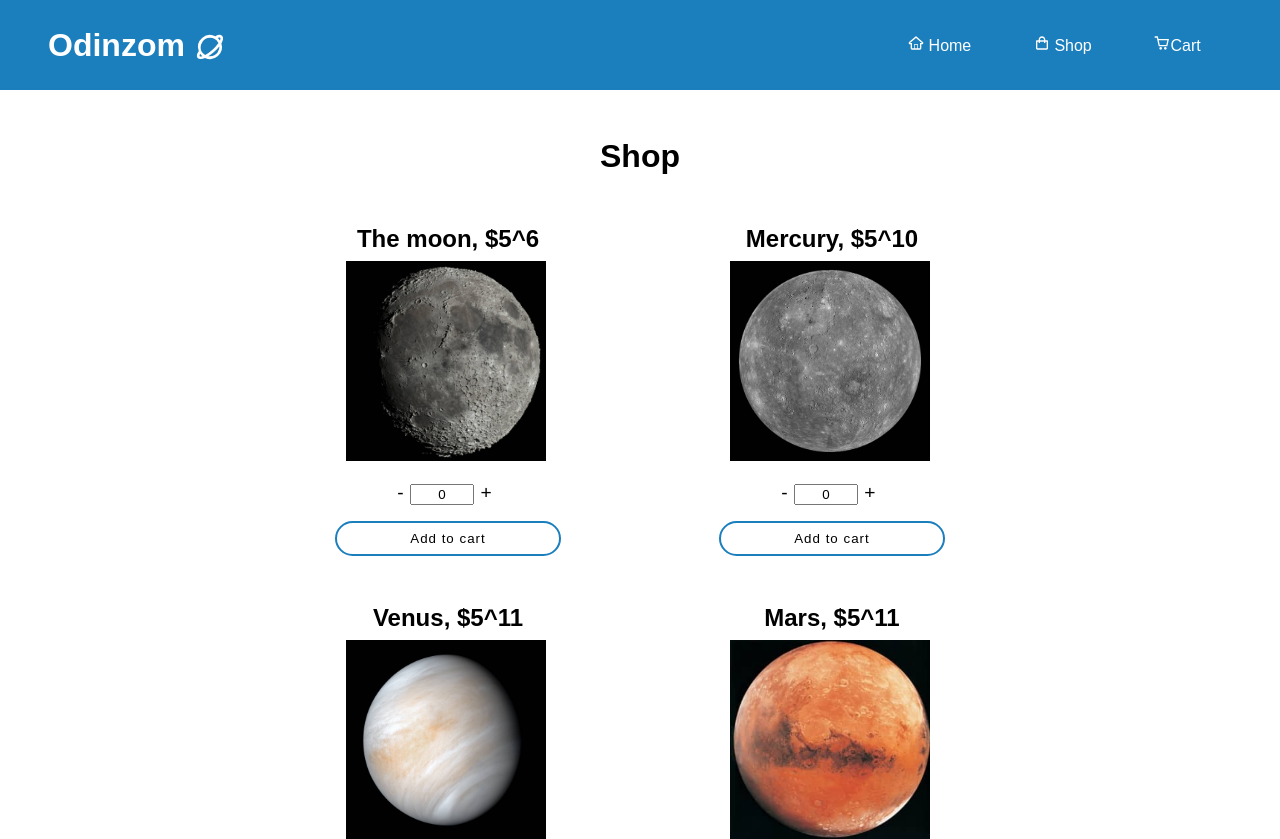
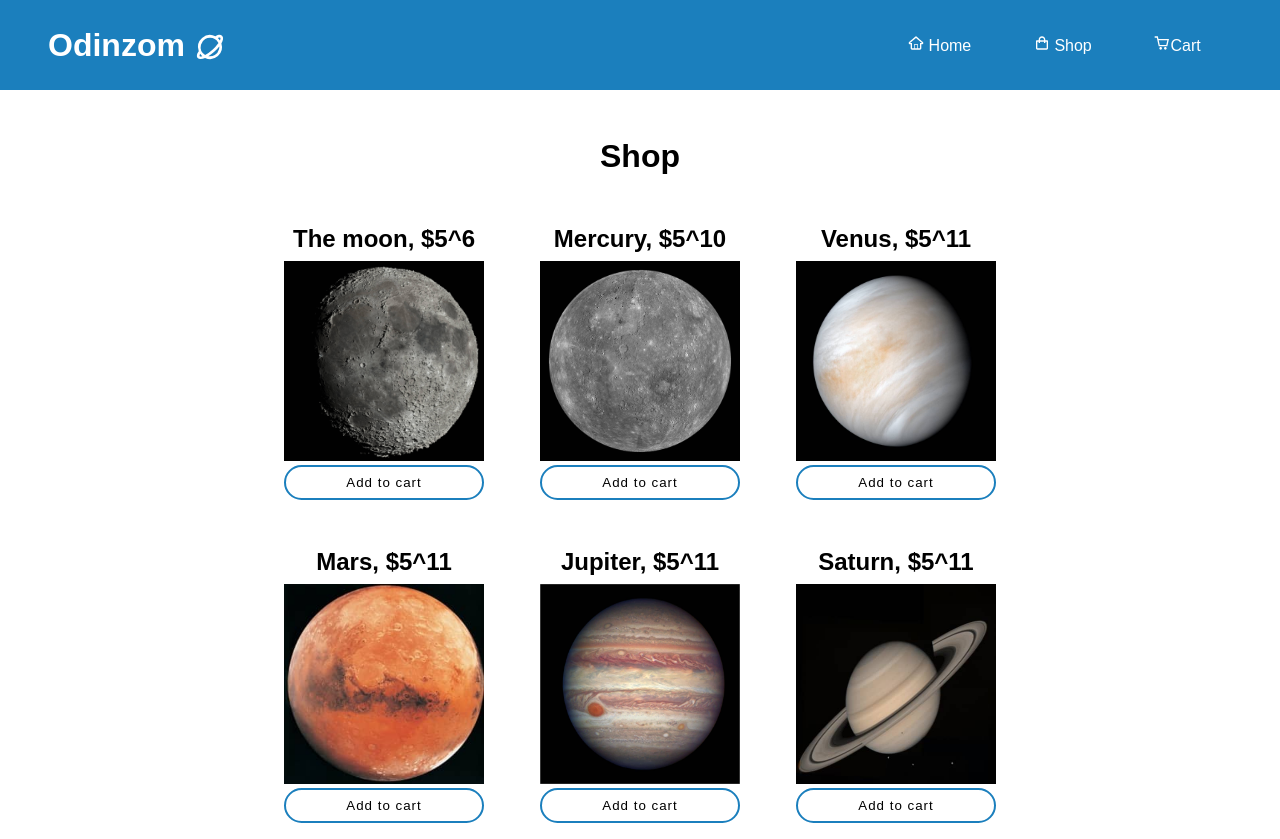
Before and after one commit to SultanBadri/shopping-cart, a React (Create React App) app: page /#/shop in a window 1280 px wide. Shown: the top 839 px of the page. Built offline with nearby package versions, Linux system fonts and the light colour scheme.

Commit message:
removed inputs from shop, centered planet images

```diff
--- a/src/data/Items.tsx
+++ b/src/data/Items.tsx
@@ -83,9 +83,7 @@ const Items: React.FC<CartItems> = ({ cartItems, setCartItems }) => {
       {planets.map((planet, i) => (
         <ShopItem
           key={i}
-          name={planet.name}
-          src={planet.src}
-          price={planet.price}
+          planet={planet}
           cartItems={cartItems}
           setCartItems={setCartItems}
         />
--- a/src/data/shopItem.tsx
+++ b/src/data/shopItem.tsx
@@ -1,4 +1,4 @@
-import React, { useState } from "react";
+import React from "react";
 import styled from "styled-components";
 
 const ItemDiv = styled.div`
@@ -11,35 +11,11 @@ const ItemDiv = styled.div`
   }
 
   div {
-    width: 90%;
+    width: 100%;
     margin: 0 auto;
   }
 
-  .quantity {
-    width: 50%;
-    margin: 1rem auto;
-    .decrease,
-    .increase {
-      background: none;
-      border: none;
-      outline: none;
-      cursor: pointer;
-      font-size: 1.2rem;
-    }
-
-    input {
-      text-align: center;
-      width: 50%;
-    }
-  }
-
-  input::-webkit-outer-spin-button,
-  input::-webkit-inner-spin-button {
-    -webkit-appearance: none;
-    margin: 0;
-  }
-
-  .add-to-cart {
+  button {
     outline: none;
     border: none;
     padding: 8px 32px;
@@ -58,57 +34,25 @@ const ItemDiv = styled.div`
 `;
 
 interface ItemKeys {
-  name: string;
-  src: string;
-  price: string;
+  planet: any;
   cartItems: never[];
   setCartItems: React.Dispatch<any>;
 }
 
-const ShopItem: React.FC<ItemKeys> = ({
-  name,
-  src,
-  price,
-  cartItems,
-  setCartItems,
-}) => {
-  const [quantity, setQuantity] = useState(0);
-
-  const decrement = () => {
-    if (quantity === 0) return;
-    setQuantity(quantity - 1);
-  };
-
-  const increment = () => setQuantity(quantity + 1);
-
+const ShopItem: React.FC<ItemKeys> = ({ planet, cartItems, setCartItems }) => {
   const addToCart = () => {
-    setCartItems((prev: any) => [...prev, name]);
-  };
-
-  const inputChange = () => {
-    console.log("Order changed");
+    setCartItems((prev: any) => [...prev, planet.name]);
   };
 
   return (
     <ItemDiv>
       <h2>
-        {name}, {price}
+        {planet.name}, {planet.price}
       </h2>
       <div>
-        <img src={src} alt={name} height="200px" width="200px" />
+        <img src={planet.src} alt={planet.name} height="200px" width="200px" />
       </div>
-      <div className="quantity">
-        <button className="decrease" onClick={decrement}>
-          -
-        </button>
-        <input type="number" defaultValue={quantity} onChange={inputChange} />
-        <button className="increase" onClick={increment}>
-          +
-        </button>
-      </div>
-      <button className="add-to-cart" onClick={addToCart}>
-        Add to cart
-      </button>
+      <button onClick={addToCart}>Add to cart</button>
     </ItemDiv>
   );
 };
```
